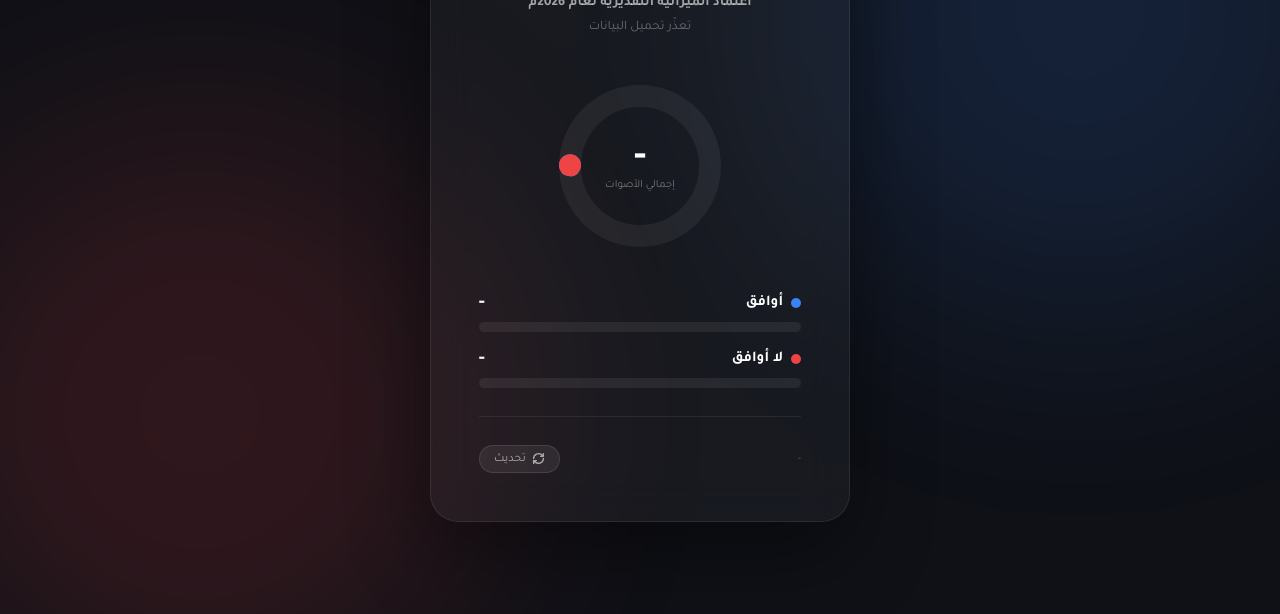
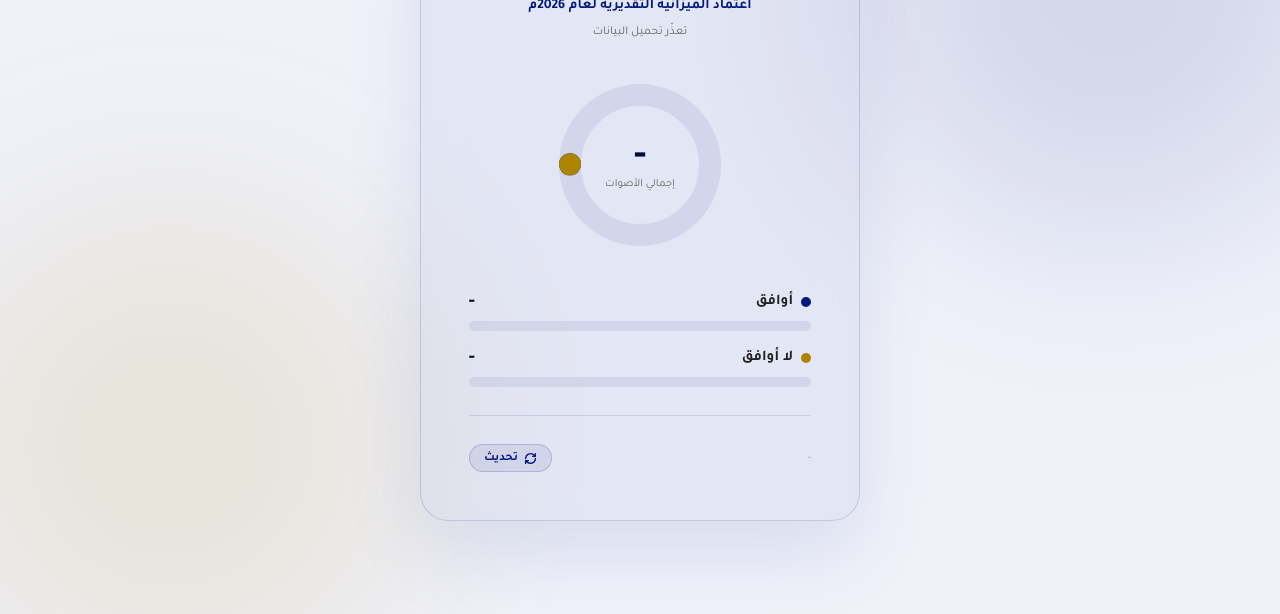
Before and after one commit to binsaef/eradhah, a plain HTML site: page index1.html in a window 1280 px wide. Shown: the part 186-800 px from the top of the page. Drawn offline with Linux system fonts and the light colour scheme; no server answers.

Commit message:
Update index1.html

```diff
--- a/index1.html
+++ b/index1.html
@@ -6,247 +6,96 @@
 <title>نتائج التصويت</title>
 <link href="https://fonts.googleapis.com/css2?family=Tajawal:wght@400;700;900&display=swap" rel="stylesheet">
 <style>
-  * { margin: 0; padding: 0; box-sizing: border-box; }
-
+  * { margin:0; padding:0; box-sizing:border-box; }
   body {
     font-family: 'Tajawal', sans-serif;
-    background: #0f1117;
+    background: #f0f2fa;
     min-height: 100vh;
     display: flex;
     align-items: center;
     justify-content: center;
-    overflow: hidden;
   }
-
-  .bg-glow {
-    position: fixed;
-    width: 600px; height: 600px;
-    border-radius: 50%;
-    filter: blur(120px);
-    opacity: 0.15;
-    pointer-events: none;
-  }
-  .bg-glow-1 { background: #3b82f6; top: -100px; right: -100px; }
-  .bg-glow-2 { background: #ef4444; bottom: -100px; left: -100px; }
-
+  .bg-glow { position:fixed; width:500px; height:500px; border-radius:50%; filter:blur(100px); opacity:0.12; pointer-events:none; }
+  .bg-glow-1 { background:#001A80; top:-80px; right:-80px; }
+  .bg-glow-2 { background:#AC8400; bottom:-80px; left:-80px; }
   .card {
-    background: rgba(255,255,255,0.04);
-    border: 1px solid rgba(255,255,255,0.08);
+    background: rgba(0,26,128,0.05);
+    border: 1px solid rgba(0,26,128,0.15);
     border-radius: 28px;
     padding: 48px;
-    width: 420px;
+    width: 440px;
     backdrop-filter: blur(20px);
-    box-shadow: 0 32px 80px rgba(0,0,0,0.4);
-    position: relative;
+    box-shadow: 0 32px 80px rgba(0,26,128,0.1);
     animation: fadeUp 0.8s ease forwards;
   }
-
-  @keyframes fadeUp {
-    from { opacity: 0; transform: translateY(30px); }
-    to   { opacity: 1; transform: translateY(0); }
+  @keyframes fadeUp { from { opacity:0; transform:translateY(30px); } to { opacity:1; transform:translateY(0); } }
+  .title { color:#000d40; font-size:26px; font-weight:900; text-align:center; margin-bottom:8px; }
+  .vote-topic { color:#001A80; font-size:14px; font-weight:700; text-align:center; margin-bottom:8px; line-height:1.6; }
+  .subtitle { color:#666; font-size:12px; text-align:center; margin-bottom:36px; }
+  .chart-wrap { display:flex; justify-content:center; margin-bottom:36px; position:relative; }
+  .donut-center { position:absolute; top:50%; left:50%; transform:translate(-50%,-50%); text-align:center; }
+  .donut-center .total-num { font-size:36px; font-weight:900; color:#000d40; line-height:1; }
+  .donut-center .total-label { font-size:11px; color:#666; margin-top:2px; }
+  .bars { display:flex; flex-direction:column; gap:16px; }
+  .bar-meta { display:flex; justify-content:space-between; align-items:center; margin-bottom:8px; }
+  .bar-label { display:flex; align-items:center; gap:8px; color:#222; font-size:15px; font-weight:700; }
+  .dot { width:10px; height:10px; border-radius:50%; }
+  .bar-pct { font-size:18px; font-weight:900; color:#000d40; }
+  .bar-track { background:rgba(0,26,128,0.08); border-radius:99px; height:10px; overflow:hidden; }
+  .bar-fill { height:100%; border-radius:99px; width:0%; transition:width 1.2s cubic-bezier(.16,1,.3,1); }
+  .divider { border:none; border-top:1px solid rgba(0,26,128,0.12); margin:28px 0; }
+  .footer { display:flex; justify-content:space-between; align-items:center; }
+  .footer-label { color:#999; font-size:12px; }
+  .refresh-btn {
+    background:rgba(0,26,128,0.07); border:1px solid rgba(0,26,128,0.18);
+    color:#001A80; font-family:'Tajawal',sans-serif; font-size:12px;
+    padding:6px 14px; border-radius:99px; cursor:pointer; transition:all 0.2s;
+    display:flex; align-items:center; gap:6px; font-weight:700;
   }
-
-  .title {
-    color: #fff;
-    font-size: 26px;
-    font-weight: 900;
-    text-align: center;
-    margin-bottom: 6px;
-    letter-spacing: -0.5px;
-  }
-
-  .subtitle {
-    color: rgba(255,255,255,0.35);
-    font-size: 13px;
-    text-align: center;
-    margin-bottom: 40px;
-  }
-
-  /* Donut Chart */
-  .chart-wrap {
-    display: flex;
-    justify-content: center;
-    margin-bottom: 36px;
-    position: relative;
-  }
-
-  svg.donut { overflow: visible; }
-
-  .donut-center {
-    position: absolute;
-    top: 50%; left: 50%;
-    transform: translate(-50%, -50%);
-    text-align: center;
-  }
-  .donut-center .total-num {
-    font-size: 36px;
-    font-weight: 900;
-    color: #fff;
-    line-height: 1;
-  }
-  .donut-center .total-label {
-    font-size: 11px;
-    color: rgba(255,255,255,0.4);
-    margin-top: 2px;
-  }
-
-  /* Bars */
-  .bars { display: flex; flex-direction: column; gap: 16px; }
-
-  .bar-row { }
-  .bar-meta {
-    display: flex;
-    justify-content: space-between;
-    align-items: center;
-    margin-bottom: 8px;
-  }
-  .bar-label {
-    display: flex;
-    align-items: center;
-    gap: 8px;
-    color: #fff;
-    font-size: 15px;
-    font-weight: 700;
-  }
-  .dot {
-    width: 10px; height: 10px;
-    border-radius: 50%;
-    flex-shrink: 0;
-  }
-  .bar-pct {
-    font-size: 18px;
-    font-weight: 900;
-    color: #fff;
-  }
-  .bar-track {
-    background: rgba(255,255,255,0.07);
-    border-radius: 99px;
-    height: 10px;
-    overflow: hidden;
-  }
-  .bar-fill {
-    height: 100%;
-    border-radius: 99px;
-    width: 0%;
-    transition: width 1.2s cubic-bezier(.16,1,.3,1);
-  }
-
-  .divider {
-    border: none;
-    border-top: 1px solid rgba(255,255,255,0.07);
-    margin: 28px 0;
-  }
-
-  .footer {
-    display: flex;
-    justify-content: space-between;
-    align-items: center;
-  }
-  .footer-label { color: rgba(255,255,255,0.3); font-size: 12px; }
-  .refresh-btn {
-    background: rgba(255,255,255,0.07);
-    border: 1px solid rgba(255,255,255,0.1);
-    color: rgba(255,255,255,0.6);
-    font-family: 'Tajawal', sans-serif;
-    font-size: 12px;
-    padding: 6px 14px;
-    border-radius: 99px;
-    cursor: pointer;
-    transition: all 0.2s;
-    display: flex;
-    align-items: center;
-    gap: 6px;
-  }
-  .refresh-btn:hover {
-    background: rgba(255,255,255,0.12);
-    color: #fff;
-  }
-  .refresh-btn svg { transition: transform 0.4s; }
-  .refresh-btn:hover svg { transform: rotate(180deg); }
-
-  .vote-topic {
-    color: rgba(255,255,255,0.6);
-    font-size: 14px;
-    font-weight: 700;
-    text-align: center;
-    margin-bottom: 6px;
-    line-height: 1.5;
-  }
-    text-align: center;
-    color: rgba(255,255,255,0.4);
-    font-size: 14px;
-    padding: 20px 0;
-  }
-
-  .error-msg {
-    text-align: center;
-    color: #ef4444;
-    font-size: 13px;
-    padding: 10px 0;
-  }
+  .refresh-btn:hover { opacity:0.8; }
+  .refresh-btn svg { transition:transform 0.4s; }
+  .refresh-btn:hover svg { transform:rotate(180deg); }
 </style>
 </head>
 <body>
-
 <div class="bg-glow bg-glow-1"></div>
 <div class="bg-glow bg-glow-2"></div>
-
 <div class="card">
   <div class="title">نتائج التصويت</div>
   <div class="vote-topic">اعتماد الميزانية التقديرية لعام 2026م</div>
   <div class="subtitle" id="lastUpdate">جارٍ التحميل...</div>
-
   <div class="chart-wrap">
-    <svg class="donut" width="180" height="180" viewBox="0 0 180 180">
-      <circle cx="90" cy="90" r="70" fill="none" stroke="rgba(255,255,255,0.06)" stroke-width="22"/>
-      <circle id="arc-yes" cx="90" cy="90" r="70" fill="none"
-        stroke="#3b82f6" stroke-width="22"
-        stroke-dasharray="0 440"
-        stroke-dashoffset="110"
-        stroke-linecap="round"
-        style="transition: stroke-dasharray 1.2s cubic-bezier(.16,1,.3,1); transform-origin:center; transform:rotate(-90deg)"/>
-      <circle id="arc-no" cx="90" cy="90" r="70" fill="none"
-        stroke="#ef4444" stroke-width="22"
-        stroke-dasharray="0 440"
-        stroke-dashoffset="110"
-        stroke-linecap="round"
-        style="transition: stroke-dasharray 1.2s cubic-bezier(.16,1,.3,1) 0.1s; transform-origin:center; transform:rotate(-90deg)"/>
+    <svg width="180" height="180" viewBox="0 0 180 180">
+      <circle cx="90" cy="90" r="70" fill="none" stroke="rgba(0,26,128,0.08)" stroke-width="22"/>
+      <circle id="arc-yes" cx="90" cy="90" r="70" fill="none" stroke="#001A80" stroke-width="22"
+        stroke-dasharray="0 440" stroke-dashoffset="110" stroke-linecap="round"
+        style="transition:stroke-dasharray 1.2s cubic-bezier(.16,1,.3,1);transform-origin:center;transform:rotate(-90deg)"/>
+      <circle id="arc-no" cx="90" cy="90" r="70" fill="none" stroke="#AC8400" stroke-width="22"
+        stroke-dasharray="0 440" stroke-dashoffset="110" stroke-linecap="round"
+        style="transition:stroke-dasharray 1.2s cubic-bezier(.16,1,.3,1) 0.1s;transform-origin:center;transform:rotate(-90deg)"/>
     </svg>
     <div class="donut-center">
       <div class="total-num" id="totalNum">-</div>
       <div class="total-label">إجمالي الأصوات</div>
     </div>
   </div>
-
   <div class="bars">
     <div class="bar-row">
       <div class="bar-meta">
-        <div class="bar-label">
-          <div class="dot" style="background:#3b82f6"></div>
-          أوافق
-        </div>
+        <div class="bar-label"><div class="dot" style="background:#001A80"></div>أوافق</div>
         <div class="bar-pct" id="pct-yes">-</div>
       </div>
-      <div class="bar-track">
-        <div class="bar-fill" id="bar-yes" style="background:linear-gradient(90deg,#2563eb,#60a5fa)"></div>
-      </div>
+      <div class="bar-track"><div class="bar-fill" id="bar-yes" style="background:linear-gradient(90deg,#001055,#0026cc)"></div></div>
     </div>
     <div class="bar-row">
       <div class="bar-meta">
-        <div class="bar-label">
-          <div class="dot" style="background:#ef4444"></div>
-          لا أوافق
-        </div>
+        <div class="bar-label"><div class="dot" style="background:#AC8400"></div>لا أوافق</div>
         <div class="bar-pct" id="pct-no">-</div>
       </div>
-      <div class="bar-track">
-        <div class="bar-fill" id="bar-no" style="background:linear-gradient(90deg,#dc2626,#f87171)"></div>
-      </div>
+      <div class="bar-track"><div class="bar-fill" id="bar-no" style="background:linear-gradient(90deg,#7a5e00,#d4a800)"></div></div>
     </div>
   </div>
-
   <hr class="divider">
-
   <div class="footer">
     <span class="footer-label" id="responseCount">-</span>
     <button class="refresh-btn" onclick="loadData()">
@@ -257,61 +106,41 @@
     </button>
   </div>
 </div>
-
 <script>
 const API_URL = "https://script.google.com/macros/s/AKfycbxhvq7AuPv3Ss6Tdiq9FyYhSxx-4qCLLMykuWLFc-V-BpUypeSI80RbBG_w-wwBzmMWDQ/exec";
-const CIRC = 2 * Math.PI * 70; // 439.8
-
+const CIRC = 2 * Math.PI * 70;
 async function loadData() {
   document.getElementById('lastUpdate').textContent = 'جارٍ التحميل...';
   try {
-    const res = await fetch(API_URL + '?t=' + Date.now());
+    const sep = API_URL.includes('?') ? '&' : '?';
+    const res = await fetch(API_URL + sep + 't=' + Date.now());
     const data = await res.json();
-    const yes = data.yes;
-    const no = data.no;
-    const total = data.total;
-    if (total === 0) {
-      document.getElementById('lastUpdate').textContent = 'لا توجد أصوات بعد';
-      return;
-    }
-
+    const yes = data.yes, no = data.no, total = data.total;
+    if (total === 0) { document.getElementById('lastUpdate').textContent = 'لا توجد أصوات بعد'; return; }
     const yesPct = Math.round((yes / total) * 100);
     const noPct = 100 - yesPct;
-
-    // Update numbers
     document.getElementById('totalNum').textContent = total;
     document.getElementById('pct-yes').textContent = yesPct + '%';
     document.getElementById('pct-no').textContent = noPct + '%';
     document.getElementById('responseCount').textContent = total + ' صوت';
-
-    // Animate bars
     setTimeout(() => {
       document.getElementById('bar-yes').style.width = yesPct + '%';
       document.getElementById('bar-no').style.width = noPct + '%';
     }, 100);
-
-    // Animate donut
-    const yesLen = (yesPct / 100) * CIRC;
-    const noLen  = (noPct  / 100) * CIRC;
-    const gap = 6;
-
+    const yesLen = (yesPct/100)*CIRC, noLen = (noPct/100)*CIRC, gap = 6;
     setTimeout(() => {
-      document.getElementById('arc-yes').setAttribute('stroke-dasharray', `${yesLen - gap} ${CIRC - yesLen + gap}`);
-      document.getElementById('arc-no').setAttribute('stroke-dasharray', `${noLen - gap} ${CIRC - noLen + gap}`);
-      document.getElementById('arc-no').setAttribute('stroke-dashoffset', `${-(yesLen - gap) + 110}`);
+      document.getElementById('arc-yes').setAttribute('stroke-dasharray', `${yesLen-gap} ${CIRC-yesLen+gap}`);
+      document.getElementById('arc-no').setAttribute('stroke-dasharray', `${noLen-gap} ${CIRC-noLen+gap}`);
+      document.getElementById('arc-no').setAttribute('stroke-dashoffset', `${-(yesLen-gap)+110}`);
     }, 200);
-
     const now = new Date();
-    document.getElementById('lastUpdate').textContent =
-      'آخر تحديث: ' + now.toLocaleTimeString('ar-SA', {hour:'2-digit', minute:'2-digit'});
-
+    document.getElementById('lastUpdate').textContent = 'آخر تحديث: ' + now.toLocaleTimeString('ar-SA', {hour:'2-digit', minute:'2-digit'});
   } catch(e) {
     document.getElementById('lastUpdate').textContent = 'تعذّر تحميل البيانات';
   }
 }
-
 loadData();
-setInterval(loadData, 30000); // auto-refresh every 30s
+setInterval(loadData, 30000);
 </script>
 </body>
 </html>
```
